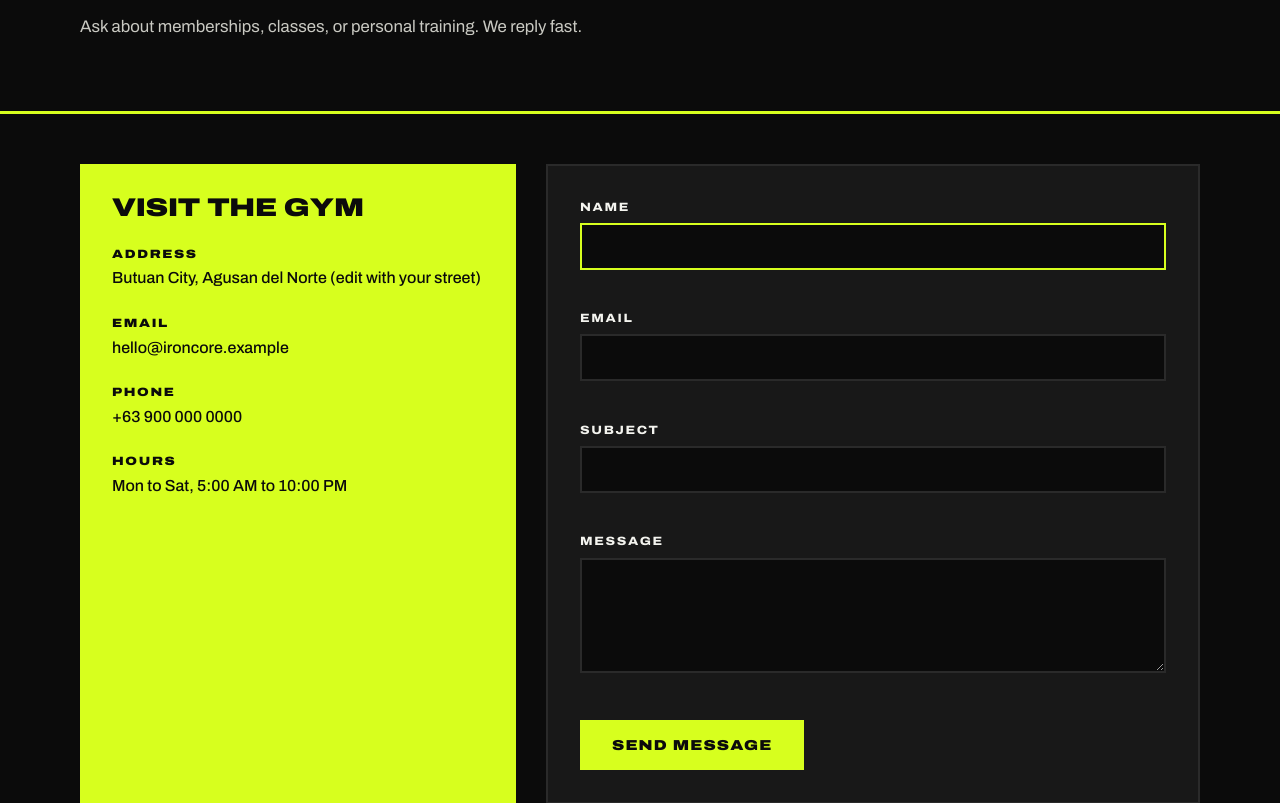
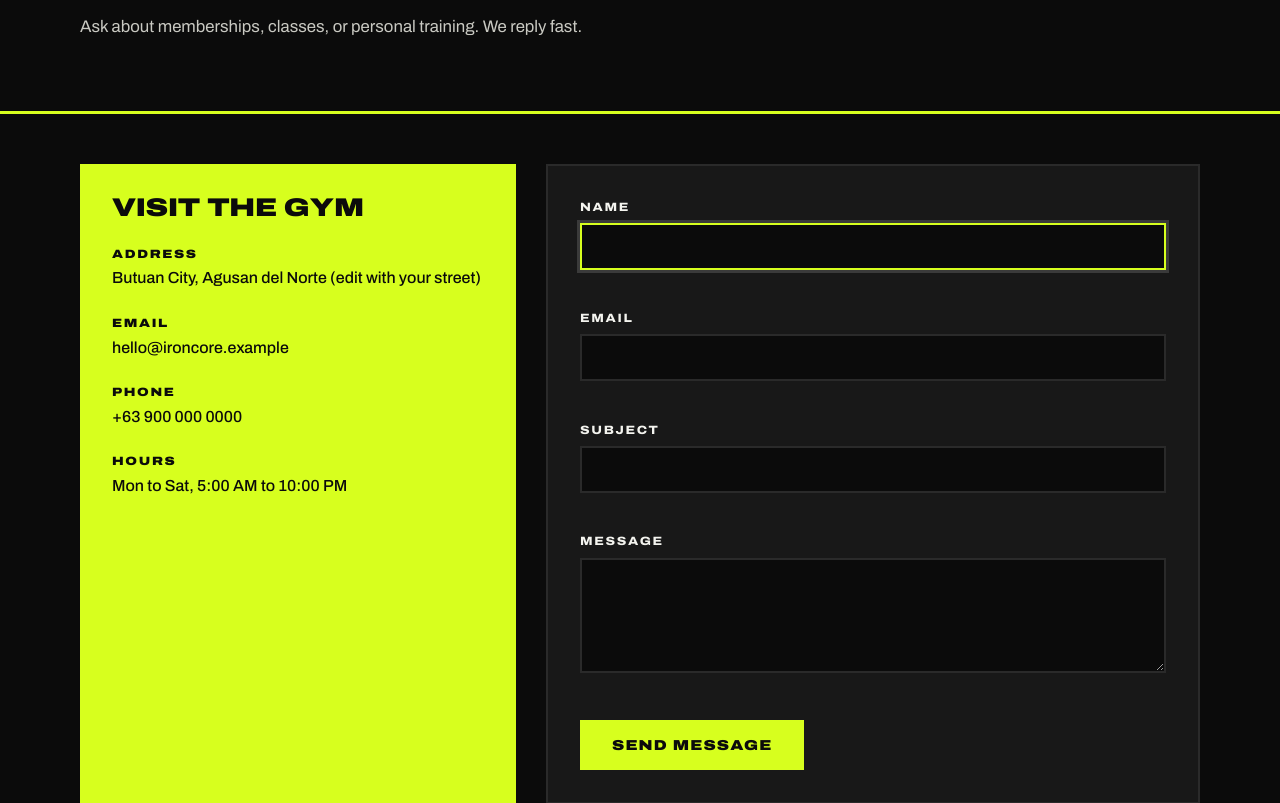
Before and after one commit to gillianhidalgo445-ai/Lara-Proj-AIBJ2-Hidalgo-Gulle-Lariba, a Laravel app: page /contact in a window 1280 px wide, with the restyled element focused. Shown: the part 284-1087 px from the top of the page. Run offline with Laravel 12, Linux system fonts and the light colour scheme.

Commit message:
Add focus glow to form fields

```diff
--- a/public/css/contact.css
+++ b/public/css/contact.css
@@ -44,6 +44,7 @@
     font-size: 1rem;
 }
 .field input:focus, .field textarea:focus { outline: none; border-color: var(--accent-text); }
+.field input:focus, .field textarea:focus { box-shadow: 0 0 0 3px rgba(255, 255, 255, 0.15); }
 
 .field .invalid { border-color: #ff4d3a; }
 .error { display: block; min-height: 1.1em; margin-top: 5px; font-size: 0.82rem; font-weight: 700; color: #ff6a58; }
```
